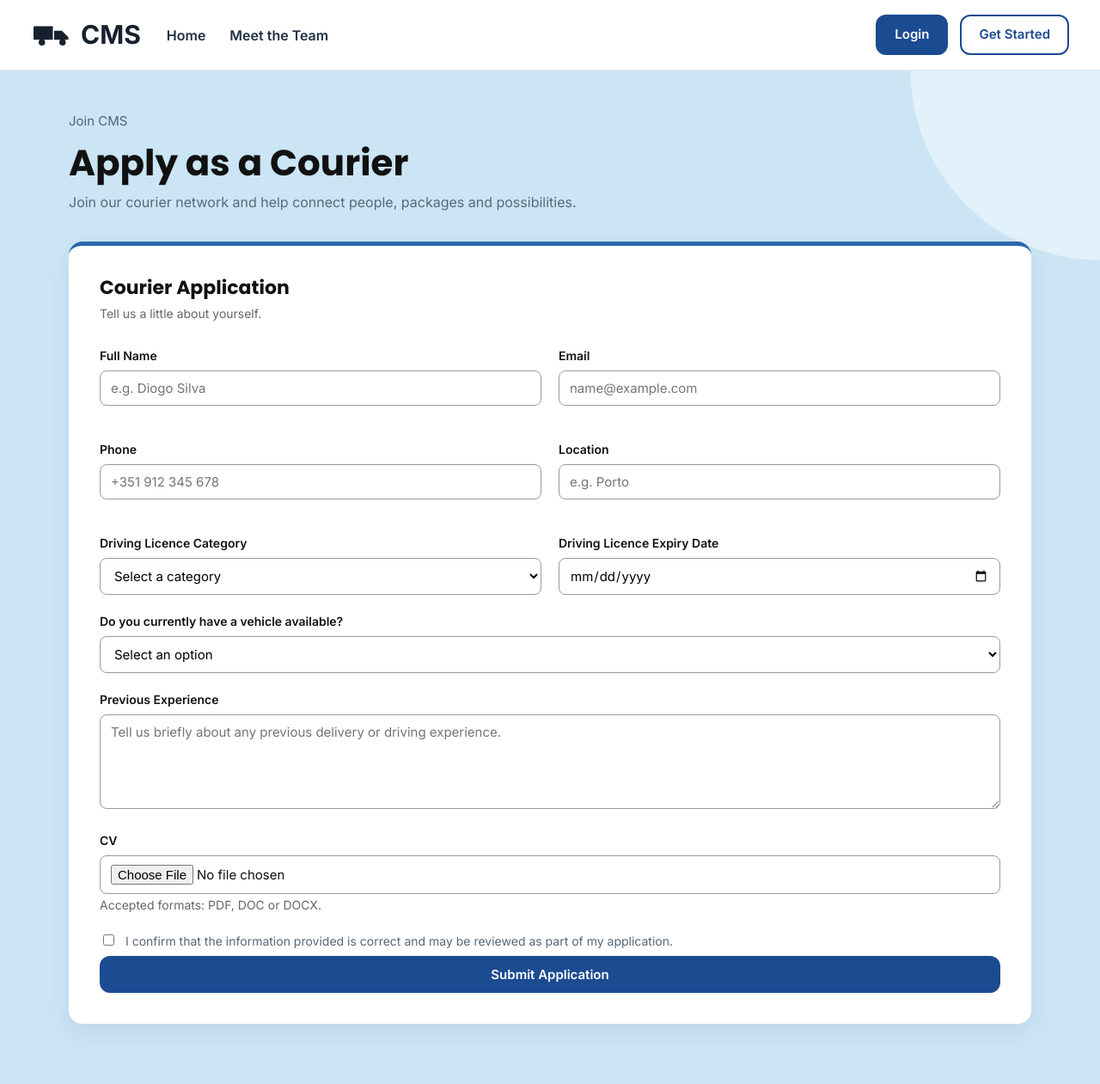
After one commit to aclsantos04-web/EIS_2627-G08_MEGI, a PHP site: page /apply-courier.html in a window 1280 px wide. The commit adds this page. Shown: the whole page at 86% size. Run offline with PHP 8.4, Linux system fonts and the light colour scheme; some libraries are stand-ins or nearby versions.

Commit message:
apply-courier for home page

```diff
--- /dev/null
+++ b/public_html/apply-courier.html
@@ -0,0 +1,598 @@
+<!DOCTYPE html>
+<html lang="en">
+
+<head>
+    <meta charset="UTF-8">
+    <meta name="viewport" content="width=device-width, initial-scale=1.0">
+
+    <title>CMS - Apply as Courier</title>
+
+    <link rel="stylesheet" href="css/style.css">
+    <link rel="stylesheet" href="css/cms-lara.css">
+
+    <style>
+        body {
+            margin: 0;
+        }
+
+        main.application-page {
+            width: 100%;
+            max-width: none;
+            min-height: calc(100vh - 82px);
+
+            margin: 0;
+            padding: 48px 5% 70px;
+
+            box-sizing: border-box;
+
+            background:
+                radial-gradient(
+                    circle at top right,
+                    rgba(255, 255, 255, 0.45) 0,
+                    rgba(255, 255, 255, 0.45) 220px,
+                    transparent 221px
+                ),
+                #cbe5f5;
+        }
+
+        .application-intro {
+            width: min(1120px, 100%);
+            margin: 0 auto 34px;
+        }
+
+        .application-intro .eyebrow {
+            margin: 0 0 12px;
+            color: #4e6478;
+            font-size: 15px;
+        }
+
+        .application-intro h1 {
+            margin: 0 0 8px;
+            font-size: 42px;
+        }
+
+        .application-intro > p:last-child {
+            margin: 0;
+            color: #566878;
+            font-size: 16px;
+        }
+
+        .application-card {
+            width: min(1120px, 100%);
+            margin: 0 auto;
+            padding: 36px;
+
+            box-sizing: border-box;
+
+            background: #ffffff;
+
+            border-radius: 16px;
+            border-top: 5px solid #2b66ad;
+
+            box-shadow:
+                0 10px 28px rgba(25, 55, 85, 0.08);
+        }
+
+        .application-card h2 {
+            margin: 0 0 6px;
+        }
+
+        .application-card > p {
+            margin: 0 0 28px;
+        }
+
+        .application-grid {
+            display: grid;
+            grid-template-columns: repeat(2, minmax(0, 1fr));
+            gap: 20px;
+        }
+
+        .application-card .form-group {
+            margin-bottom: 20px;
+        }
+
+        .application-card label {
+            display: block;
+            margin-bottom: 7px;
+            font-weight: 600;
+        }
+
+        .application-card textarea {
+            width: 100%;
+            min-height: 110px;
+            resize: vertical;
+            box-sizing: border-box;
+        }
+
+        .application-card input[type="file"] {
+            width: 100%;
+            box-sizing: border-box;
+        }
+
+        .application-confirmation {
+            display: flex !important;
+            align-items: flex-start;
+            gap: 10px;
+
+            margin: 4px 0 24px;
+
+            font-weight: 400 !important;
+            color: #566878;
+        }
+
+        .application-confirmation input {
+            width: auto;
+            margin-top: 3px;
+        }
+
+        .application-submit {
+            width: 100%;
+        }
+
+        .application-feedback {
+            margin-top: 18px;
+            padding: 12px 16px;
+
+            background: #eaf7ef;
+            color: #25613d;
+
+            border: 1px solid #bcdcc8;
+            border-radius: 8px;
+
+            text-align: center;
+            font-weight: 600;
+        }
+
+        .application-feedback[hidden] {
+            display: none;
+        }
+
+        @media (max-width: 700px) {
+            .application-grid {
+                grid-template-columns: 1fr;
+                gap: 0;
+            }
+
+            .application-intro h1 {
+                font-size: 34px;
+            }
+
+            .application-card {
+                padding: 22px;
+            }
+        }
+    </style>
+</head>
+
+
+<body>
+
+    <header
+        style="
+            min-height: 82px;
+            padding: 0 36px;
+
+            display: flex;
+            align-items: center;
+            gap: 30px;
+
+            background: #ffffff;
+            border-bottom: 1px solid #e4e8ed;
+        "
+    >
+
+        <a
+            href="index.html"
+            style="
+                display: flex;
+                align-items: center;
+                gap: 10px;
+
+                color: #17212d;
+                text-decoration: none;
+
+                font-size: 30px;
+                font-weight: 800;
+            "
+        >
+
+            <svg
+                width="48"
+                height="34"
+                viewBox="0 0 64 40"
+                aria-hidden="true"
+                style="display: block;"
+            >
+                <rect
+                    x="4"
+                    y="6"
+                    width="30"
+                    height="21"
+                    rx="1"
+                    fill="currentColor"
+                />
+
+                <path
+                    d="M36 13h12l10 10v4H36z"
+                    fill="currentColor"
+                />
+
+                <circle
+                    cx="17"
+                    cy="31"
+                    r="5"
+                    fill="currentColor"
+                />
+
+                <circle
+                    cx="49"
+                    cy="31"
+                    r="5"
+                    fill="currentColor"
+                />
+            </svg>
+
+            <span>CMS</span>
+
+        </a>
+
+
+        <nav
+            style="
+                display: flex;
+                align-items: center;
+                gap: 28px;
+            "
+        >
+
+            <a
+                href="index.html"
+                style="
+                    color: #223044;
+                    text-decoration: none;
+                    font-weight: 600;
+                "
+            >
+                Home
+            </a>
+
+            <a
+                href="team.html"
+                style="
+                    color: #223044;
+                    text-decoration: none;
+                    font-weight: 600;
+                "
+            >
+                Meet the Team
+            </a>
+
+        </nav>
+
+
+        <div
+            style="
+                margin-left: auto;
+
+                display: flex;
+                align-items: center;
+                gap: 14px;
+            "
+        >
+
+            <a
+                href="login.html"
+                class="btn btn-primary"
+            >
+                Login
+            </a>
+
+            <a
+                href="register.html"
+                class="btn btn-outline"
+            >
+                Get Started
+            </a>
+
+        </div>
+
+    </header>
+
+
+    <main class="application-page">
+
+        <section class="application-intro">
+
+            <p class="eyebrow">
+                Join CMS
+            </p>
+
+            <h1>
+                Apply as a Courier
+            </h1>
+
+            <p>
+                Join our courier network and help connect
+                people, packages and possibilities.
+            </p>
+
+        </section>
+
+
+        <section class="application-card">
+
+            <h2>
+                Courier Application
+            </h2>
+
+            <p class="text-muted">
+                Tell us a little about yourself.
+            </p>
+
+
+            <form id="courierApplication">
+
+                <div class="application-grid">
+
+                    <div class="form-group">
+
+                        <label for="courierName">
+                            Full Name
+                        </label>
+
+                        <input
+                            type="text"
+                            id="courierName"
+                            name="courierName"
+                            placeholder="e.g. Diogo Silva"
+                            required
+                        >
+
+                    </div>
+
+
+                    <div class="form-group">
+
+                        <label for="courierEmail">
+                            Email
+                        </label>
+
+                        <input
+                            type="email"
+                            id="courierEmail"
+                            name="courierEmail"
+                            placeholder="name@example.com"
+                            required
+                        >
+
+                    </div>
+
+
+                    <div class="form-group">
+
+                        <label for="courierPhone">
+                            Phone
+                        </label>
+
+                        <input
+                            type="tel"
+                            id="courierPhone"
+                            name="courierPhone"
+                            placeholder="+351 912 345 678"
+                            required
+                        >
+
+                    </div>
+
+
+                    <div class="form-group">
+
+                        <label for="courierLocation">
+                            Location
+                        </label>
+
+                        <input
+                            type="text"
+                            id="courierLocation"
+                            name="courierLocation"
+                            placeholder="e.g. Porto"
+                            required
+                        >
+
+                    </div>
+
+
+                    <div class="form-group">
+
+                        <label for="licenceCategory">
+                            Driving Licence Category
+                        </label>
+
+                        <select
+                            id="licenceCategory"
+                            name="licenceCategory"
+                            required
+                        >
+
+                            <option value="">
+                                Select a category
+                            </option>
+
+                            <option value="A">
+                                A
+                            </option>
+
+                            <option value="A1">
+                                A1
+                            </option>
+
+                            <option value="A2">
+                                A2
+                            </option>
+
+                            <option value="B">
+                                B
+                            </option>
+
+                            <option value="C">
+                                C
+                            </option>
+
+                            <option value="C1">
+                                C1
+                            </option>
+
+                        </select>
+
+                    </div>
+
+
+                    <div class="form-group">
+
+                        <label for="licenceExpiry">
+                            Driving Licence Expiry Date
+                        </label>
+
+                        <input
+                            type="date"
+                            id="licenceExpiry"
+                            name="licenceExpiry"
+                            required
+                        >
+
+                    </div>
+
+                </div>
+
+
+                <div class="form-group">
+
+                    <label for="hasVehicle">
+                        Do you currently have a vehicle available?
+                    </label>
+
+                    <select
+                        id="hasVehicle"
+                        name="hasVehicle"
+                        required
+                    >
+
+                        <option value="">
+                            Select an option
+                        </option>
+
+                        <option value="yes">
+                            Yes
+                        </option>
+
+                        <option value="no">
+                            No
+                        </option>
+
+                    </select>
+
+                </div>
+
+
+                <div class="form-group">
+
+                    <label for="courierExperience">
+                        Previous Experience
+                    </label>
+
+                    <textarea
+                        id="courierExperience"
+                        name="courierExperience"
+                        rows="4"
+                        placeholder="Tell us briefly about any previous delivery or driving experience."
+                    ></textarea>
+
+                </div>
+
+
+                <div class="form-group">
+
+                    <label for="courierCV">
+                        CV
+                    </label>
+
+                    <input
+                        type="file"
+                        id="courierCV"
+                        name="courierCV"
+                        accept=".pdf,.doc,.docx"
+                        required
+                    >
+
+                    <small class="text-muted">
+                        Accepted formats: PDF, DOC or DOCX.
+                    </small>
+
+                </div>
+
+
+                <label class="application-confirmation">
+
+                    <input
+                        type="checkbox"
+                        required
+                    >
+
+                    <span>
+                        I confirm that the information provided
+                        is correct and may be reviewed as part
+                        of my application.
+                    </span>
+
+                </label>
+
+
+                <button
+                    type="submit"
+                    class="btn btn-primary application-submit"
+                >
+                    Submit Application
+                </button>
+
+
+                <div
+                    id="applicationFeedback"
+                    class="application-feedback"
+                    hidden
+                >
+                    Application submitted successfully.
+                </div>
+
+            </form>
+
+        </section>
+
+    </main>
+
+
+    <script>
+
+        const courierApplication =
+            document.getElementById("courierApplication");
+
+        const applicationFeedback =
+            document.getElementById("applicationFeedback");
+
+
+        courierApplication.addEventListener(
+            "submit",
+            function (event) {
+
+                event.preventDefault();
+
+                applicationFeedback.hidden = false;
+
+                courierApplication.reset();
+            }
+        );
+
+    </script>
+
+</body>
+
+</html>
```
Also changed, not shown: public_html/css/staff.css (+3 -85 lines).
